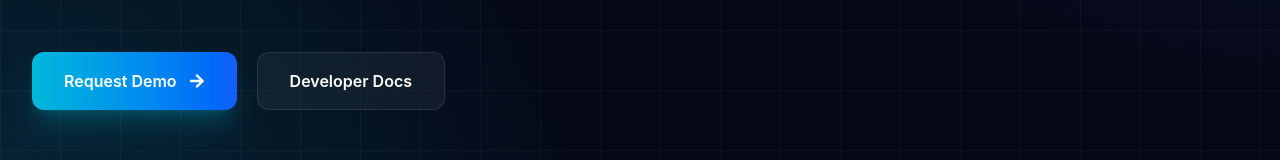
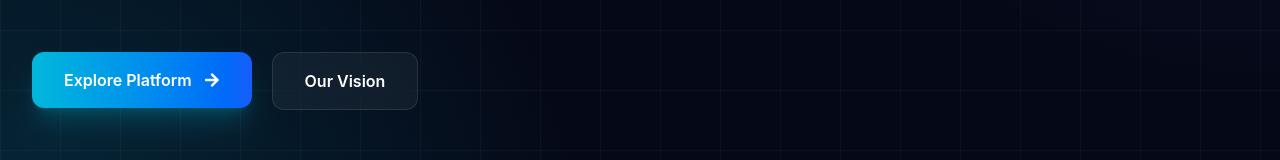
Before and after one commit to Amarjha01/ASI, a React (Vite) app in the folder client/: page / in a window 1280 px wide. Shown: the part 574-734 px from the top of the page. Built offline with nearby package versions, Linux system fonts and the light colour scheme.

Commit message:
minor css updated and footer section

```diff
--- a/client/src/components/Footer/Footer.jsx
+++ b/client/src/components/Footer/Footer.jsx
@@ -29,15 +29,15 @@ const Footer = () => {
             </ul>
           </div>
 
-          {/* <div>
+          <div>
             <h3 className="font-bold text-white mb-5">Company</h3>
 
             <ul className="space-y-3 text-gray-400">
-              <li>About</li>
+              {/* <li>About</li>
               <li>Contact</li>
-              <li>Partners</li>
+              <li>Partners</li> */}
             </ul>
-          </div> */}
+          </div>
 
           <div>
             <h3 className="font-bold text-white mb-5">Connect</h3>
--- a/client/src/components/Hero/Hero.jsx
+++ b/client/src/components/Hero/Hero.jsx
@@ -38,16 +38,20 @@ const Hero = () => {
               AI and explainable multi-signal reasoning.
             </p>
 
-            <div className="mt-12 flex gap-5">
-              <button className="flex items-center gap-3 rounded-xl bg-gradient-to-r from-cyan-500 to-blue-600 px-8 py-4 font-semibold text-white shadow-xl shadow-cyan-500/20 transition hover:scale-105 cursor-not-allowed">
-                Request Demo
-                <FaArrowRight />
-              </button>
+            <div className="mt-12 flex flex-wrap gap-5">
+  <a href="#architecture">
+    <button className="flex items-center gap-3 rounded-xl bg-gradient-to-r from-cyan-500 to-blue-600 px-8 py-4 font-semibold text-white shadow-xl shadow-cyan-500/20 transition hover:scale-105">
+      Explore Platform
+      <FaArrowRight />
+    </button>
+  </a>
 
-              <button className="rounded-xl border border-white/10 bg-white/5 px-8 py-4 font-semibold text-white backdrop-blur-xl transition hover:border-cyan-500 cursor-not-allowed">
-                Developer Docs
-              </button>
-            </div>
+  <a href="#vision">
+    <button className="rounded-xl border border-white/10 bg-white/5 px-8 py-4 font-semibold text-white backdrop-blur-xl transition hover:border-cyan-500">
+      Our Vision
+    </button>
+  </a>
+</div>
           </motion.div>
         </div>
 
--- a/client/src/components/Navbar/Navbar.jsx
+++ b/client/src/components/Navbar/Navbar.jsx
@@ -80,9 +80,9 @@ const Navbar = () => {
               <FaGithub className="text-xl text-gray-300 transition hover:text-white" />
             </a>
 
-            <a href="#contact">
+            <a href="mailto:admin@axeiro.com">
 
-              <button className="rounded-xl bg-gradient-to-r from-cyan-500 to-blue-600 px-5 py-3 font-semibold text-white transition hover:scale-105 cursor-not-allowed">
+              <button className="rounded-xl bg-gradient-to-r from-cyan-500 to-blue-600 px-5 py-3 font-semibold text-white transition hover:scale-105 cursor-pointer">
                 Become Partner
               </button>
 
```
